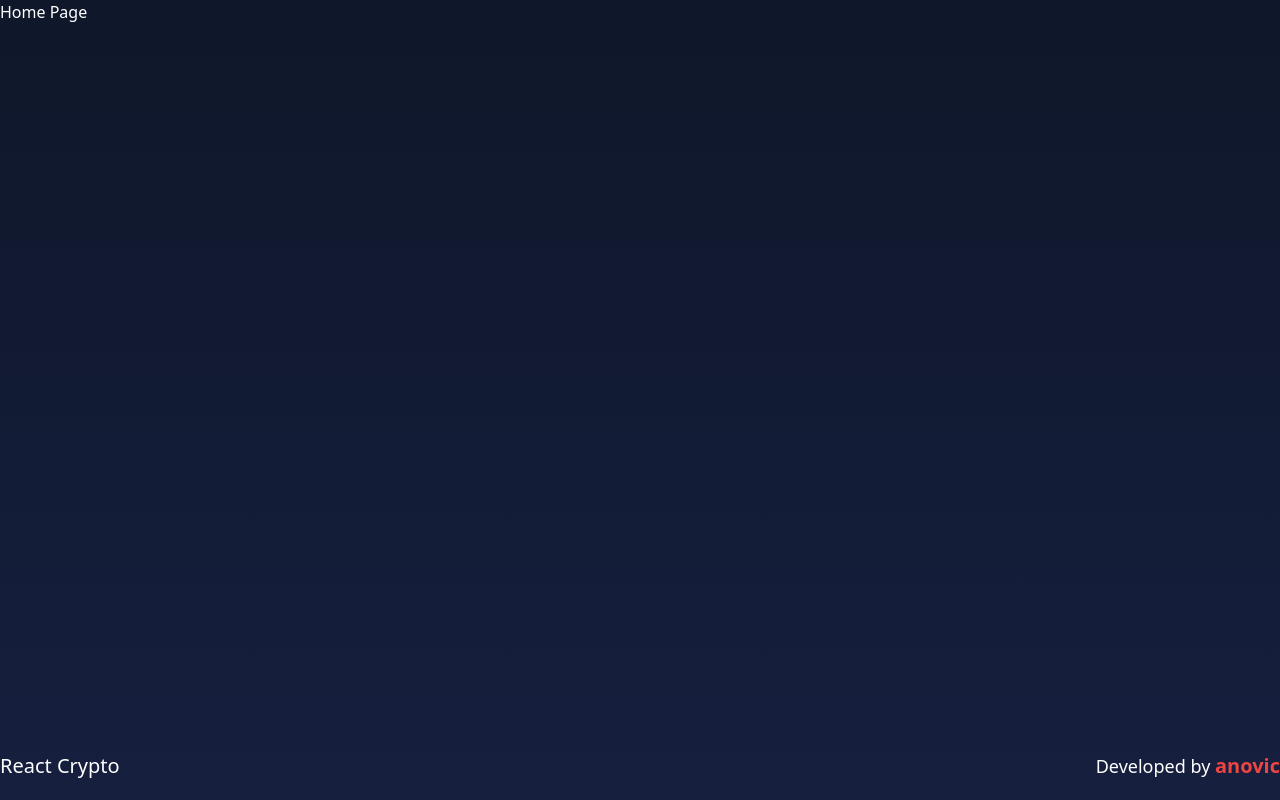
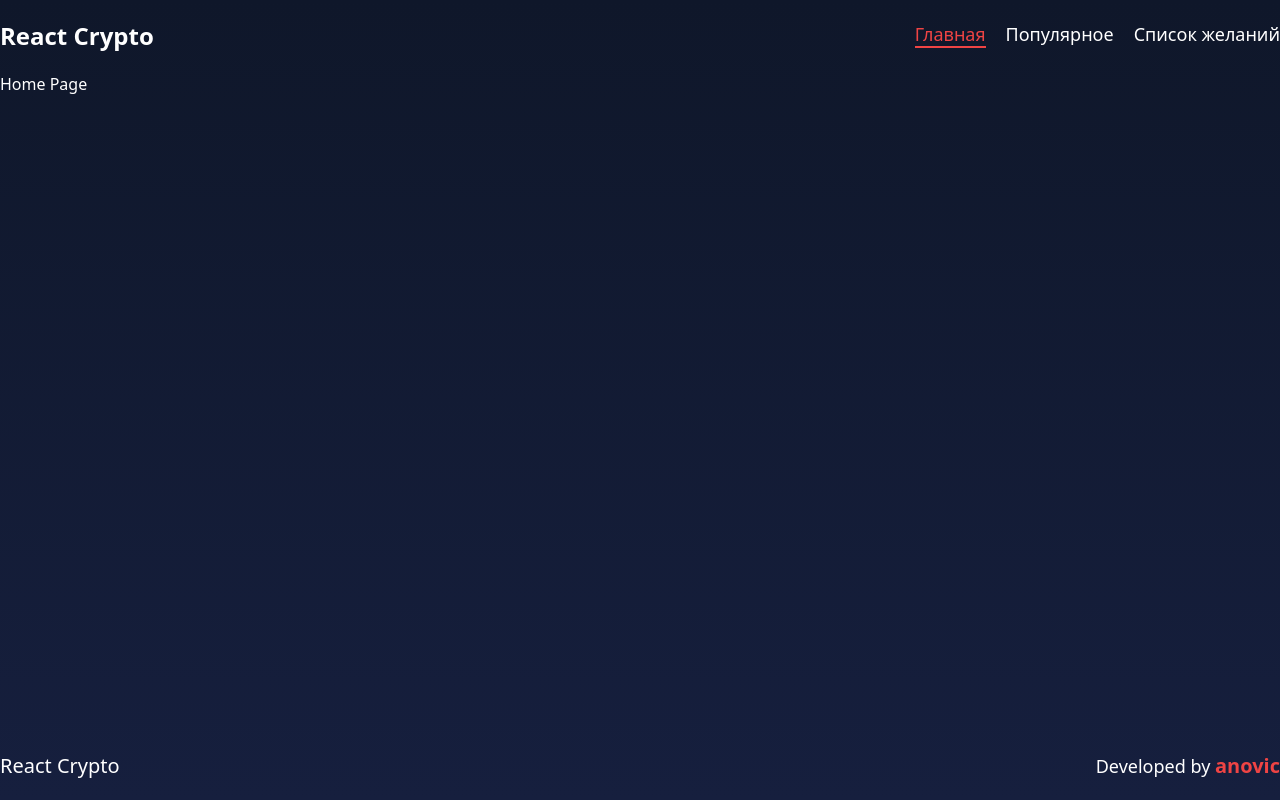
Before and after one commit to anovic123/react-crypto, a React (Vite) app: page / in a window 1280 px wide. Built offline with nearby package versions, Linux system fonts and the light colour scheme.

Commit message:
added header component for layout

```diff
--- a/package.json
+++ b/package.json
@@ -9,9 +9,11 @@
     "preview": "vite preview"
   },
   "dependencies": {
+    "@types/uuid": "^9.0.1",
     "react": "^18.2.0",
     "react-dom": "^18.2.0",
-    "react-router-dom": "^6.11.2"
+    "react-router-dom": "^6.11.2",
+    "uuid": "^9.0.0"
   },
   "devDependencies": {
     "@types/react": "^18.0.28",
--- /dev/null
+++ b/src/common/mocks/navigate.tsx
@@ -0,0 +1,14 @@
+export const headerLinks = [
+  {
+    title: 'Главная',
+    path: '/',
+  },
+  {
+    title: 'Популярное',
+    path: '/popular',
+  },
+  {
+    title: 'Список желаний',
+    path: '/wish-list',
+  },
+];
--- a/src/index.css
+++ b/src/index.css
@@ -5,7 +5,3 @@
 body {
   @apply bg-gradient-to-b from-[#0F172A] to-[#161F3E] text-white;
 }
-
-a:hover {
-  @apply underline;
-}
--- a/src/layout/footer/index.tsx
+++ b/src/layout/footer/index.tsx
@@ -8,7 +8,7 @@ interface FooterProps {}
 export const Footer: FC<FooterProps> = ({}) => {
   return (
     <footer className="flex gap-1 justify-between py-5 font-medium text-lg">
-      <Link to={ROUTES.HOME} className="text-xl">
+      <Link to={ROUTES.HOME} className="text-xl hover:text-red-500">
         React Crypto
       </Link>
       <div>
@@ -16,7 +16,7 @@ export const Footer: FC<FooterProps> = ({}) => {
         <a
           href="https://github.com/anovic123"
           target="_blank"
-          className="text-red-500 font-bold text-xl"
+          className="text-red-500 font-bold text-xl hover:underline"
         >
           anovic
         </a>
--- /dev/null
+++ b/src/layout/header/index.tsx
@@ -0,0 +1,36 @@
+import { FC, useState } from 'react';
+import { Link, NavLink } from 'react-router-dom';
+import { v1 } from 'uuid';
+import { headerLinks } from '../../common/mocks/navigate';
+
+import { ROUTES } from '../../utils/router';
+
+interface HeaderProps {}
+
+export const Header: FC<HeaderProps> = ({}) => {
+  const path = window.location.pathname;
+
+  const [activeLink, setActiveLink] = useState<string>(path);
+
+  return (
+    <header className="flex gap-5 justify-between py-5">
+      <Link to={ROUTES.HOME} className="font-semibold text-2xl">
+        React Crypto
+      </Link>
+      <ul className="flex gap-5 flex-wrap">
+        {headerLinks.map((el) => (
+          <li key={`headerLink-${v1()}`} onClick={() => setActiveLink(el.path)}>
+            <NavLink
+              to={el.path}
+              className={`text-lg ${
+                activeLink === el.path ? 'text-red-500 border-b-2 border-red-500' : 'text-white'
+              }`}
+            >
+              {el.title}
+            </NavLink>
+          </li>
+        ))}
+      </ul>
+    </header>
+  );
+};
--- a/src/layout/index.tsx
+++ b/src/layout/index.tsx
@@ -1,13 +1,15 @@
 import { FC } from 'react';
 import { Outlet } from 'react-router-dom';
+
 import { Footer } from './footer';
+import { Header } from './header';
 
 interface LayoutProps {}
 
 export const Layout: FC<LayoutProps> = () => {
   return (
     <div className="flex h-[100vh] flex-col max-w-7xl m-auto">
-      {/* Header */}
+      <Header />
       <main className="grow">
         <Outlet />
       </main>
```
Also changed, not shown: 1 other file (tests, documents, lock files or other folders).
